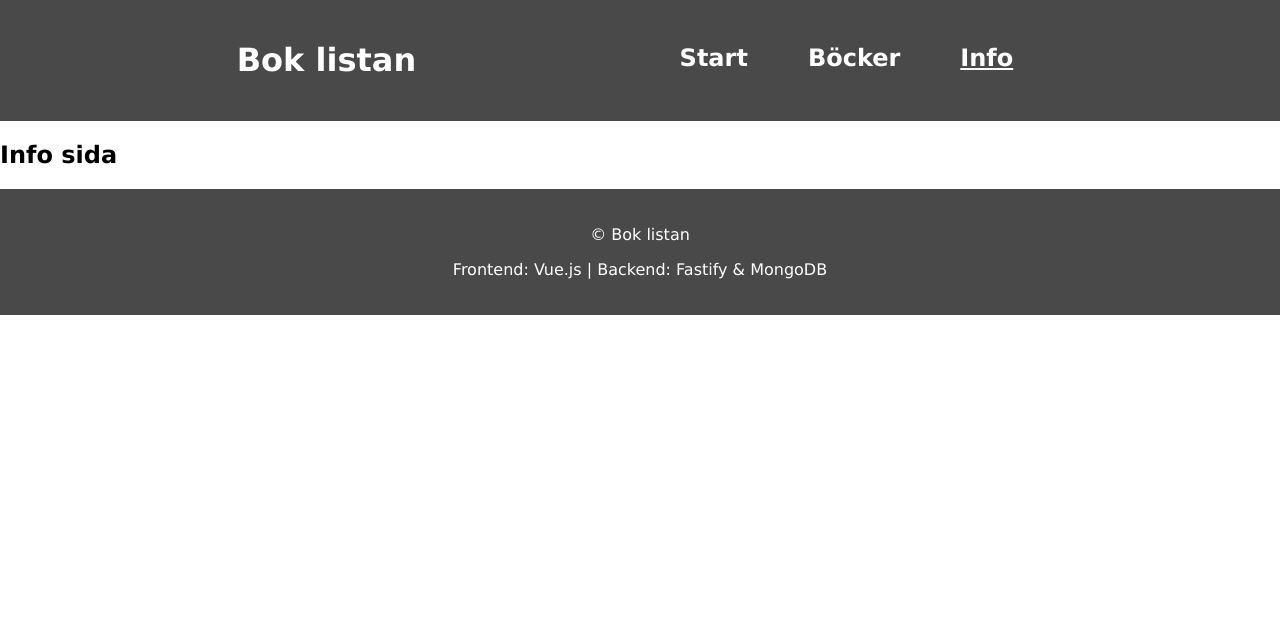
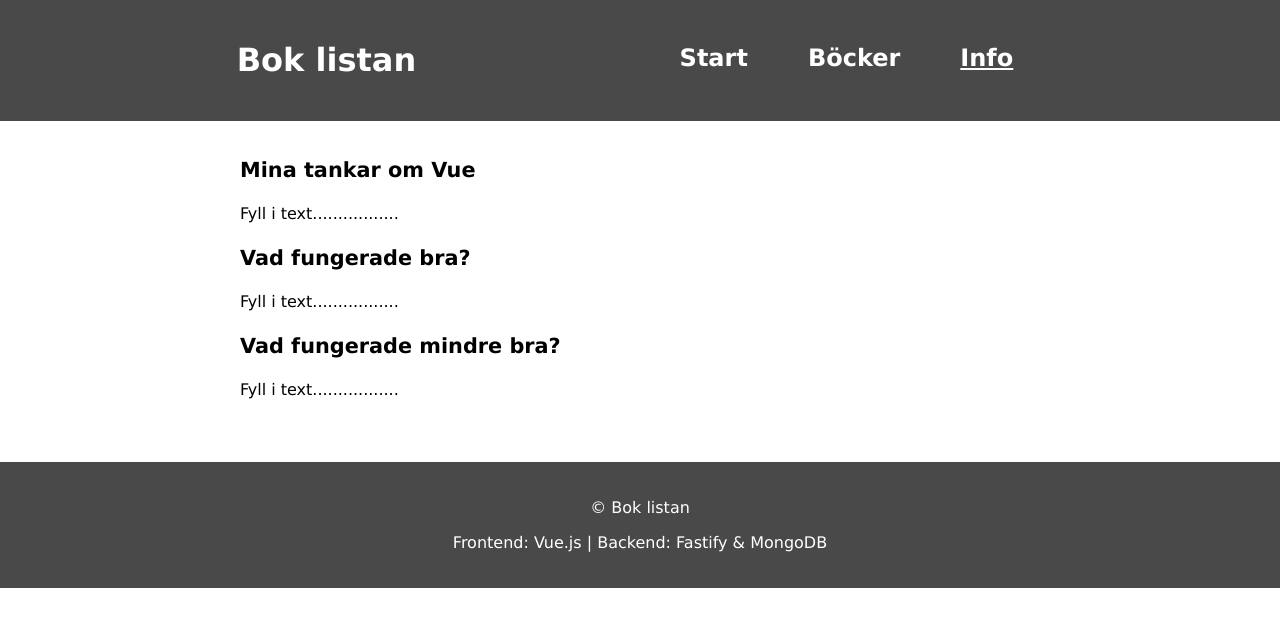
Before and after one commit to haan2402/vue-laboration3, a Vue app: page /info in a window 1280 px wide. Shown: the top 626 px of the page. Built offline with nearby package versions, Linux system fonts and the light colour scheme.

Commit message:
gjort en grund för info sidan med html element och styling så jag kan fylla i text om reflektioner när jag genomfört uppgiften

```diff
--- a/src/views/infoView.vue
+++ b/src/views/infoView.vue
@@ -1,3 +1,48 @@
+<!--informationssidan-->
 <template>
-    <h2>Info sida</h2>
+    <section class="info-container">
+        <article>
+            <h2>Mina tankar om Vue</h2>
+            <p>
+                Fyll i text.................
+            </p>
+        </article>
+
+        <article>
+            <h2>Vad fungerade bra?</h2>
+            <p>
+                Fyll i text.................
+            </p>
+        </article>
+
+        <article>
+            <h2>Vad fungerade mindre bra?</h2>
+            <p>
+                Fyll i text.................
+            </p>
+        </article>
+    </section>
 </template>
+
+<!--styling för info sidan-->
+<style scoped>
+    .info-container {
+        max-width: 800px;
+        margin: 0 auto;
+        padding: 20px;
+        justify-content: center;
+        align-items: center;
+    }
+
+    h2 {
+        font-size: 1.3em;
+        margin-bottom: 20px;
+    }
+
+    p {
+        font-size: 1em;
+        line-height: 1.5em;
+        margin-bottom: 20px;
+    }
+
+</style>
```
